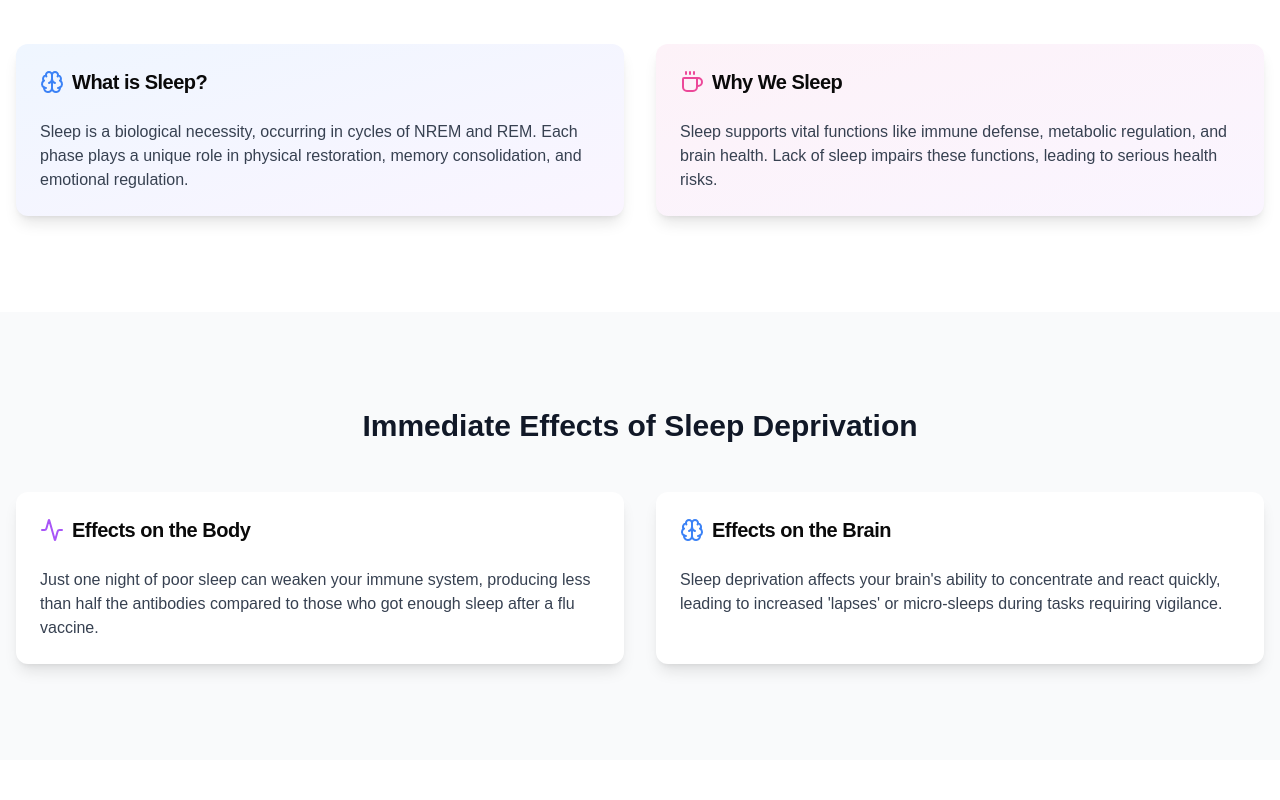
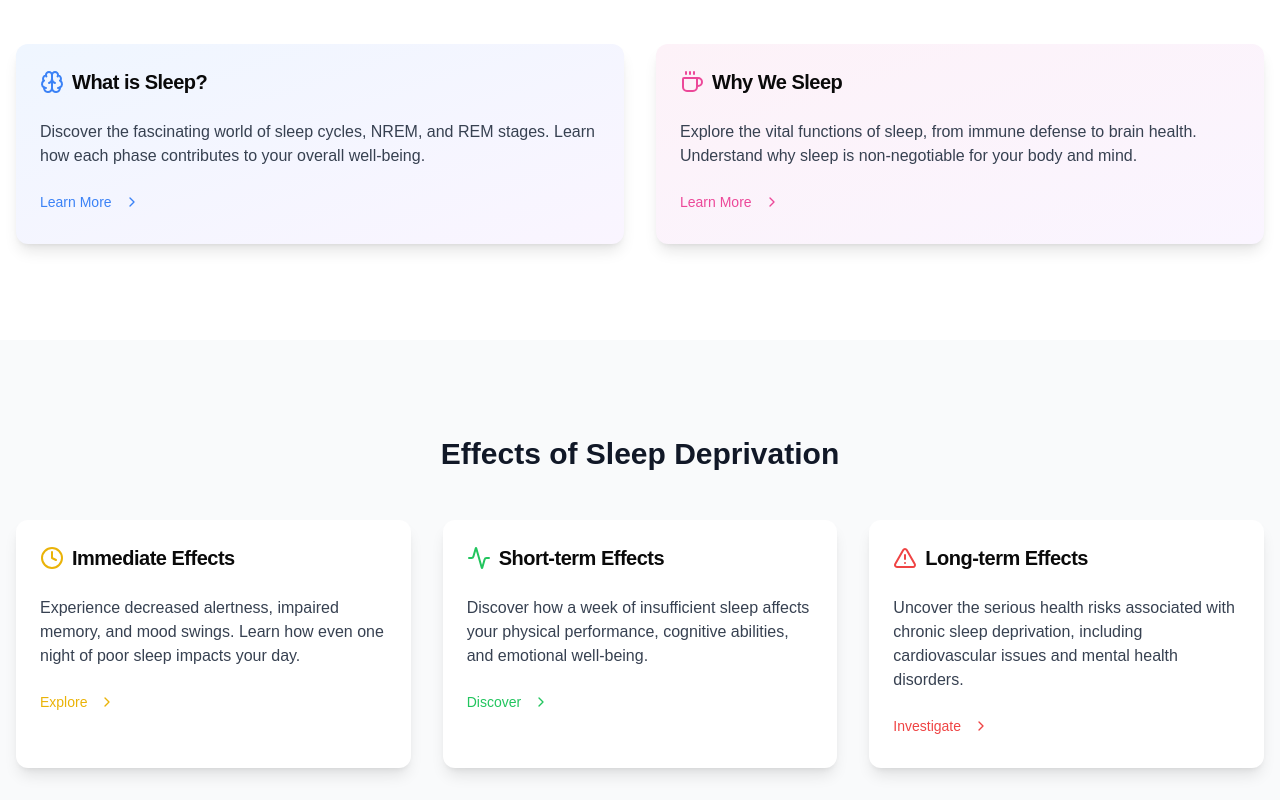
Before and after one commit to abram0v1ch/sleep-diplomat, a Next.js app: page / in a window 1280 px wide. Shown: the part 1000-1800 px from the top of the page. Built offline with nearby package versions, Linux system fonts and the light colour scheme.

Commit message:
Home page

```diff
--- a/app/page.tsx
+++ b/app/page.tsx
@@ -1,10 +1,10 @@
 'use client'
 
-import { useState, useEffect } from 'react'
+import { useState } from 'react'
 import { motion, useScroll, useTransform } from 'framer-motion'
 import { Button } from "@/components/ui/button"
 import { Card, CardContent, CardHeader, CardTitle } from "@/components/ui/card"
-import { Brain, Activity, Coffee, ChevronRight } from 'lucide-react'
+import { Brain, Activity, Coffee, ChevronRight, Clock, Heart, AlertTriangle } from 'lucide-react'
 
 export default function HomePage() {
   const { scrollYProgress } = useScroll()
@@ -40,7 +40,7 @@ export default function HomePage() {
             <p className="text-xl mb-8 max-w-2xl mx-auto text-gray-600">
               Discover the true impact of sleep deprivation and learn why prioritizing rest is crucial for your health and performance.
             </p>
-            <Button className="bg-gray-900 text-white hover:bg-gray-800 transition-colors">
+            <Button className="bg-gradient-to-r from-blue-500 to-purple-600 text-white hover:from-blue-600 hover:to-purple-700 transition-all duration-300 transform hover:scale-105 shadow-lg">
               Explore the Effects
               <ChevronRight className="ml-2 h-4 w-4" />
             </Button>
@@ -66,7 +66,7 @@ export default function HomePage() {
           <div className="container mx-auto px-4">
             <h2 className="text-3xl font-bold mb-12 text-center">The Science of Sleep</h2>
             <div className="grid md:grid-cols-2 gap-8">
-              <Card className="bg-gradient-to-br from-blue-50 to-purple-50 border-none shadow-lg">
+              <Card className="bg-gradient-to-br from-blue-50 to-purple-50 border-none shadow-lg hover:shadow-xl transition-shadow duration-300">
                 <CardHeader>
                   <CardTitle className="flex items-center text-xl">
                     <Brain className="w-6 h-6 mr-2 text-blue-500" />
@@ -74,10 +74,13 @@ export default function HomePage() {
                   </CardTitle>
                 </CardHeader>
                 <CardContent>
-                  <p className="text-gray-700">Sleep is a biological necessity, occurring in cycles of NREM and REM. Each phase plays a unique role in physical restoration, memory consolidation, and emotional regulation.</p>
+                  <p className="text-gray-700 mb-4">Discover the fascinating world of sleep cycles, NREM, and REM stages. Learn how each phase contributes to your overall well-being.</p>
+                  <Button variant="link" className="text-blue-500 hover:text-blue-700 p-0">
+                    Learn More <ChevronRight className="ml-1 h-4 w-4" />
+                  </Button>
                 </CardContent>
               </Card>
-              <Card className="bg-gradient-to-br from-pink-50 to-purple-50 border-none shadow-lg">
+              <Card className="bg-gradient-to-br from-pink-50 to-purple-50 border-none shadow-lg hover:shadow-xl transition-shadow duration-300">
                 <CardHeader>
                   <CardTitle className="flex items-center text-xl">
                     <Coffee className="w-6 h-6 mr-2 text-pink-500" />
@@ -85,7 +88,10 @@ export default function HomePage() {
                   </CardTitle>
                 </CardHeader>
                 <CardContent>
-                  <p className="text-gray-700">Sleep supports vital functions like immune defense, metabolic regulation, and brain health. Lack of sleep impairs these functions, leading to serious health risks.</p>
+                  <p className="text-gray-700 mb-4">Explore the vital functions of sleep, from immune defense to brain health. Understand why sleep is non-negotiable for your body and mind.</p>
+                  <Button variant="link" className="text-pink-500 hover:text-pink-700 p-0">
+                    Learn More <ChevronRight className="ml-1 h-4 w-4" />
+                  </Button>
                 </CardContent>
               </Card>
             </div>
@@ -94,28 +100,48 @@ export default function HomePage() {
 
         <section className="py-24 bg-gray-50">
           <div className="container mx-auto px-4">
-            <h2 className="text-3xl font-bold mb-12 text-center">Immediate Effects of Sleep Deprivation</h2>
-            <div className="grid md:grid-cols-2 gap-8">
-              <Card className="bg-white border-none shadow-lg">
+            <h2 className="text-3xl font-bold mb-12 text-center">Effects of Sleep Deprivation</h2>
+            <div className="grid md:grid-cols-3 gap-8">
+              <Card className="bg-white border-none shadow-lg hover:shadow-xl transition-shadow duration-300">
                 <CardHeader>
                   <CardTitle className="flex items-center text-xl">
-                    <Activity className="w-6 h-6 mr-2 text-purple-500" />
-                    Effects on the Body
+                    <Clock className="w-6 h-6 mr-2 text-yellow-500" />
+                    Immediate Effects
                   </CardTitle>
                 </CardHeader>
                 <CardContent>
-                  <p className="text-gray-700">Just one night of poor sleep can weaken your immune system, producing less than half the antibodies compared to those who got enough sleep after a flu vaccine.</p>
+                  <p className="text-gray-700 mb-4">Experience decreased alertness, impaired memory, and mood swings. Learn how even one night of poor sleep impacts your day.</p>
+                  <Button variant="link" className="text-yellow-500 hover:text-yellow-700 p-0">
+                    Explore <ChevronRight className="ml-1 h-4 w-4" />
+                  </Button>
                 </CardContent>
               </Card>
-              <Card className="bg-white border-none shadow-lg">
+              <Card className="bg-white border-none shadow-lg hover:shadow-xl transition-shadow duration-300">
                 <CardHeader>
                   <CardTitle className="flex items-center text-xl">
-                    <Brain className="w-6 h-6 mr-2 text-blue-500" />
-                    Effects on the Brain
+                    <Activity className="w-6 h-6 mr-2 text-green-500" />
+                    Short-term Effects
                   </CardTitle>
                 </CardHeader>
                 <CardContent>
-                  <p className="text-gray-700">Sleep deprivation affects your brain's ability to concentrate and react quickly, leading to increased 'lapses' or micro-sleeps during tasks requiring vigilance.</p>
+                  <p className="text-gray-700 mb-4">Discover how a week of insufficient sleep affects your physical performance, cognitive abilities, and emotional well-being.</p>
+                  <Button variant="link" className="text-green-500 hover:text-green-700 p-0">
+                    Discover <ChevronRight className="ml-1 h-4 w-4" />
+                  </Button>
+                </CardContent>
+              </Card>
+              <Card className="bg-white border-none shadow-lg hover:shadow-xl transition-shadow duration-300">
+                <CardHeader>
+                  <CardTitle className="flex items-center text-xl">
+                    <AlertTriangle className="w-6 h-6 mr-2 text-red-500" />
+                    Long-term Effects
+                  </CardTitle>
+                </CardHeader>
+                <CardContent>
+                  <p className="text-gray-700 mb-4">Uncover the serious health risks associated with chronic sleep deprivation, including cardiovascular issues and mental health disorders.</p>
+                  <Button variant="link" className="text-red-500 hover:text-red-700 p-0">
+                    Investigate <ChevronRight className="ml-1 h-4 w-4" />
+                  </Button>
                 </CardContent>
               </Card>
             </div>
@@ -126,7 +152,7 @@ export default function HomePage() {
           <div className="container mx-auto px-4">
             <h2 className="text-3xl font-bold mb-4">How Much Sleep Are You Losing?</h2>
             <p className="text-xl mb-8 text-gray-600 max-w-2xl mx-auto">Use our Sleep Calculator to see the impact of your sleep habits and get personalized recommendations.</p>
-            <Button size="lg" className="bg-gray-900 text-white hover:bg-gray-800 transition-colors">
+            <Button size="lg" className="bg-gradient-to-r from-purple-500 to-pink-500 text-white hover:from-purple-600 hover:to-pink-600 transition-all duration-300 transform hover:scale-105 shadow-lg">
               Try the Sleep Calculator
               <ChevronRight className="ml-2 h-4 w-4" />
             </Button>
```
